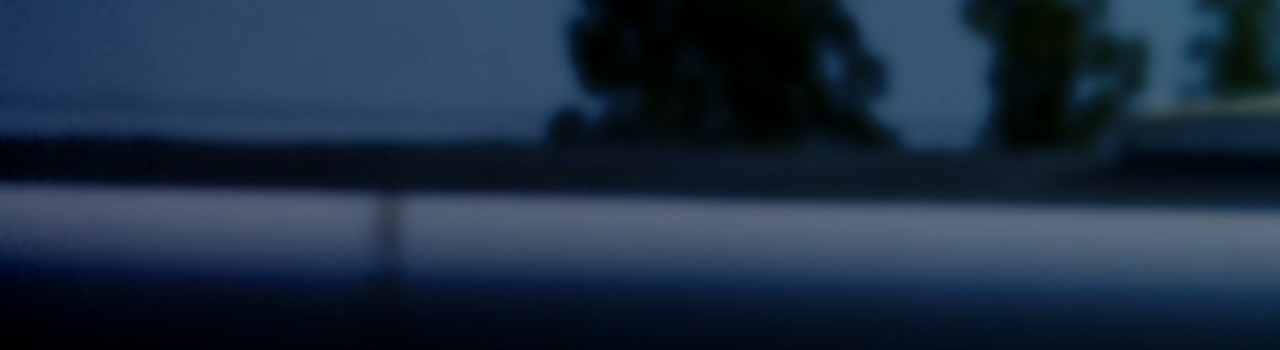
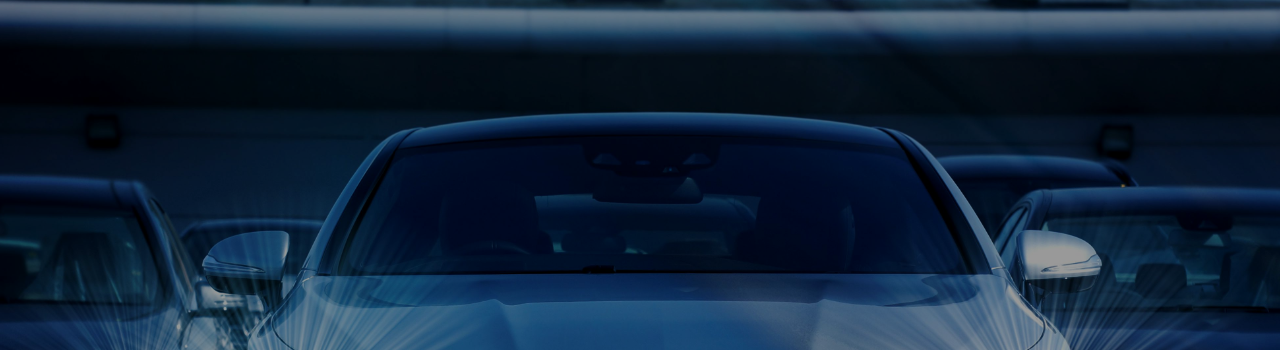
Before and after one commit to Carluuss/projeto-automoveis, a website: page index.html in a window 1280 px wide. Shown: the part 72-422 px from the top of the page. Drawn offline with nearby package versions, Linux system fonts and the light colour scheme.

Commit message:
primeiro commit

```diff
--- a/index.html
+++ b/index.html
@@ -16,13 +16,13 @@
 
 
 <body>
+    <div class="fundoSite">
         <header id="header">
+
                 <div class="container">
-
                     <div class="logo">
                         <h1>AutoMoveis</h1>
                     </div>
-
                     <nav>
                         <ul class="menu">
                             <li>
@@ -35,8 +35,6 @@
                                 <a href="#contato">Contato</a>
                             </li>
                         </ul>
-
-
                         <div class="menu-hamburguer" onclick="menuAparecer()">
                             <span></span>
                             <span></span>
@@ -44,7 +42,6 @@
                         </div>
                 </div>
                 <div class="mobile-menu">
-
                     <ul class="menu">
                         <li>
                             <a href="#">Veículos</a>
@@ -59,16 +56,16 @@
                     </nav>
                 </div>
         </header>
-
-    <main>
-
         <section id="home">
             <div class="container">
                 <h2>AutoMoveis</h2>
                 <p>"Onde o luxo encontra a estrada."</p>
             </div>
         </section>
-
+        </div>
+        </div>
+    </div>
+    <main>
 
         <section id="sobre">
             <div class="container">
--- a/src/style/main.scss
+++ b/src/style/main.scss
@@ -33,15 +33,12 @@ html {
 }
 
 body {
-    background: rgba(0, 0, 0, 0.4)url(../../images/planoDeFundo.jpg);
-    background-size: cover;
-    background-repeat: no-repeat;
-    background-position: top top;
-    background-blend-mode: darken;
+
     color: variaveis.$corDoTexto;
 }
 
 header {
+    background-color: transparent;
     top: 0;
     left: 0;
     position: sticky;
@@ -92,14 +89,21 @@ section {
     padding: 56px 0;
 }
 
+.fundoSite {
+    background: rgba(0, 0, 0, 0.4)url(../../images/planoDeFundo.jpg);
+    background-size: cover;
+    background-repeat: no-repeat;
+    background-position: center center;
+    background-blend-mode: darken;
+
+}
+
 #home {
     display: flex;
     flex-direction: column;
     padding: 356px 0;
     text-align: center;
     font-size: 2.5em;
-    margin-bottom: 13em;
-
     h2 {
         @include fontTitulo();
     }
```
Also changed, not shown: build/style/main.css, 1 other file. Lines whose indentation alone changed are shown as unchanged.
